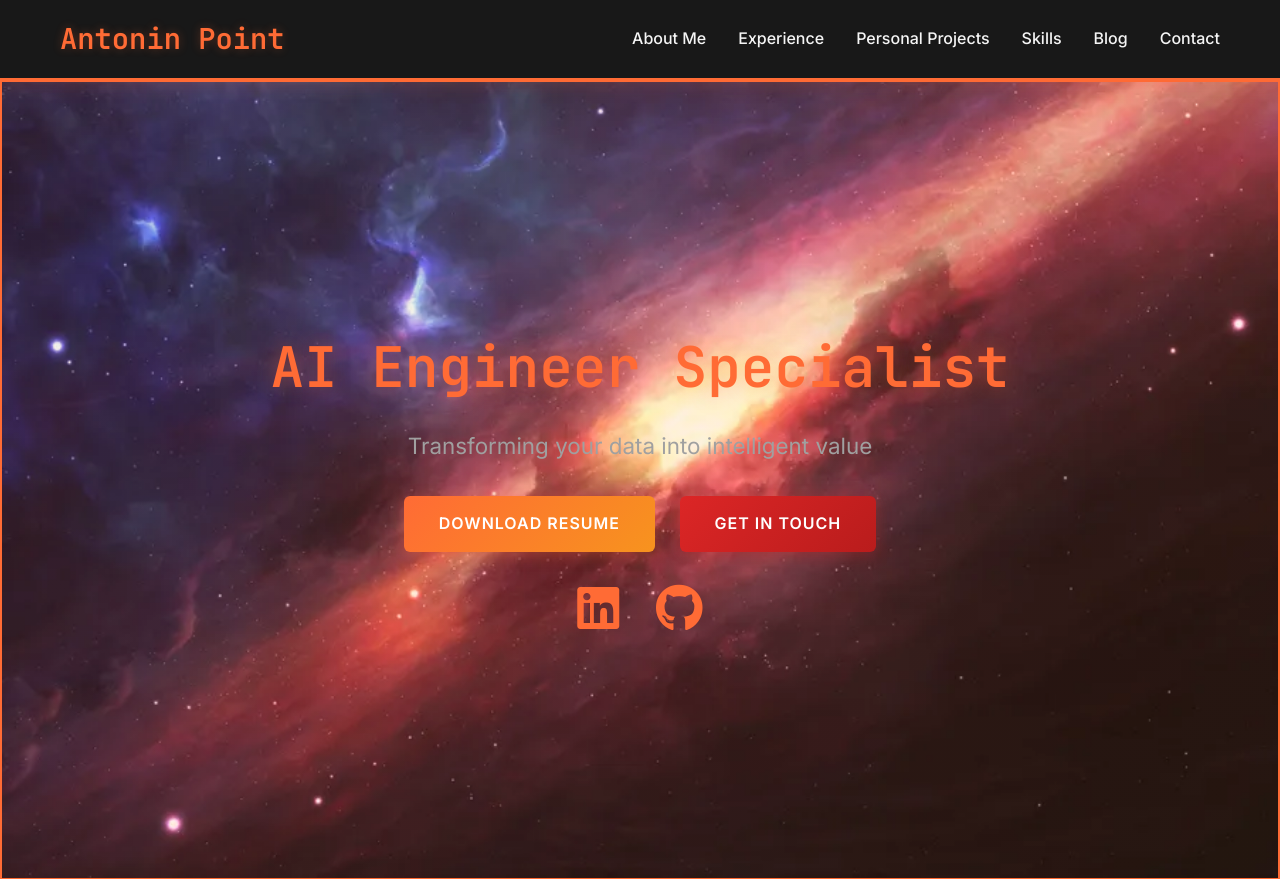
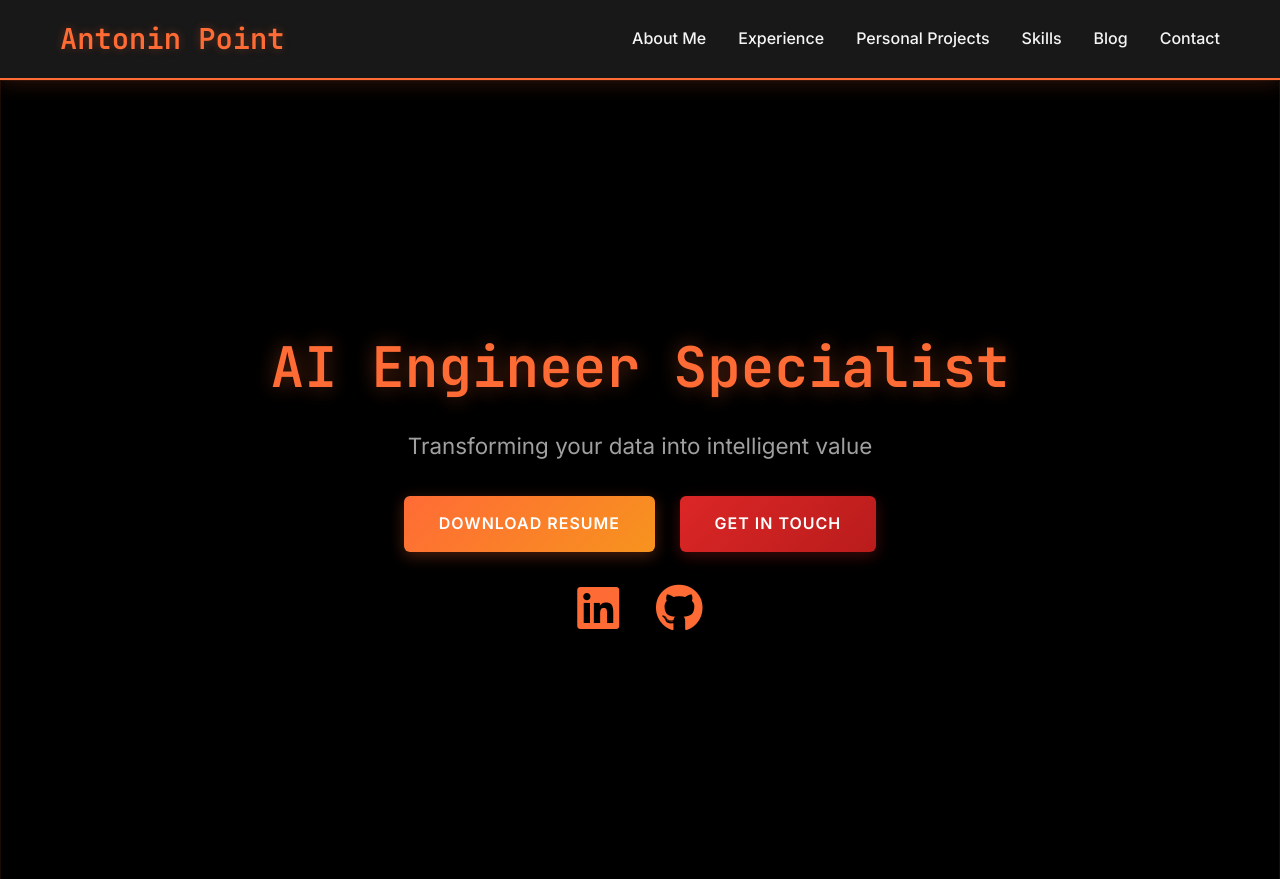
Before and after one commit to JabbyData/Portfolio, a plain HTML site: page index.html in a window 1280 px wide. Shown: the top 879 px of the page. Drawn offline with Linux system fonts and the light colour scheme.

Commit message:
simplifying background

```diff
--- a/index.html
+++ b/index.html
@@ -112,17 +112,47 @@
         }
 
         .hero {
-            background:
-                linear-gradient(135deg, rgba(255, 107, 53, 0.1) 0%, rgba(247, 147, 30, 0.1) 100%),
-                url('assets/imgs/supernova.jpg') center/cover no-repeat;
+            background: #000000;
             color: var(--text-light);
             text-align: center;
             display: flex;
             align-items: center;
             justify-content: center;
             flex-direction: column;
-            border: 2px solid var(--primary-orange);
             position: relative;
+            overflow: hidden;
+        }
+
+        .hero::before {
+            content: '';
+            position: absolute;
+            bottom: 0;
+            left: -100%;
+            width: 200%;
+            height: 4px;
+            background: var(--gradient-warm);
+            transform: translateX(-100%);
+            transition: transform 0.8s ease-in-out;
+        }
+
+        .hero:hover::before {
+            transform: translateX(0);
+            animation: wave 2s ease-in-out infinite;
+        }
+
+        @keyframes wave {
+            0%, 100% {
+            transform: translateX(0) scaleY(1);
+            }
+            25% {
+            transform: translateX(10%) scaleY(1.5);
+            }
+            50% {
+            transform: translateX(20%) scaleY(0.5);
+            }
+            75% {
+            transform: translateX(30%) scaleY(1.8);
+            }
         }
 
         .hero h1 {
```
